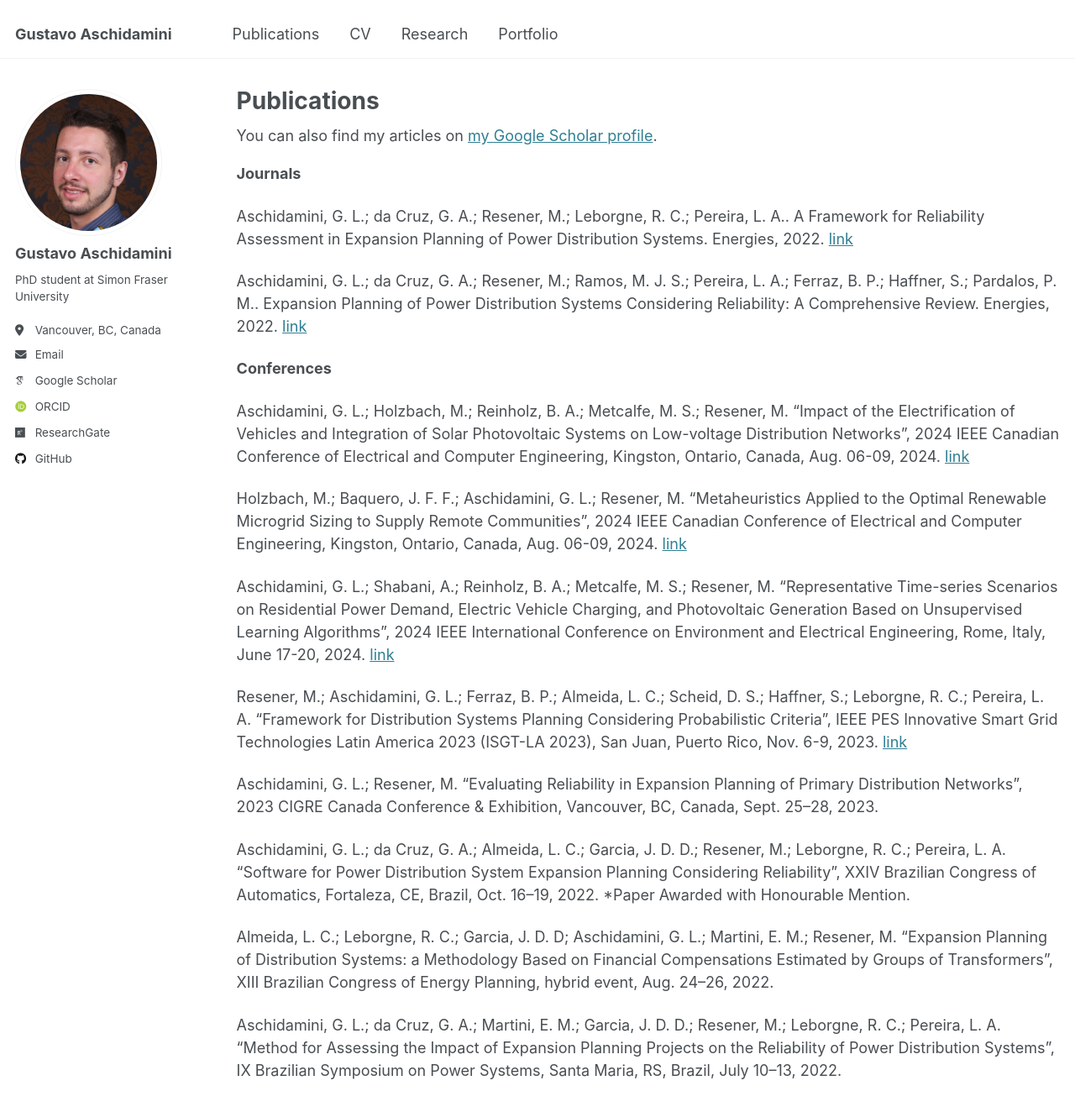
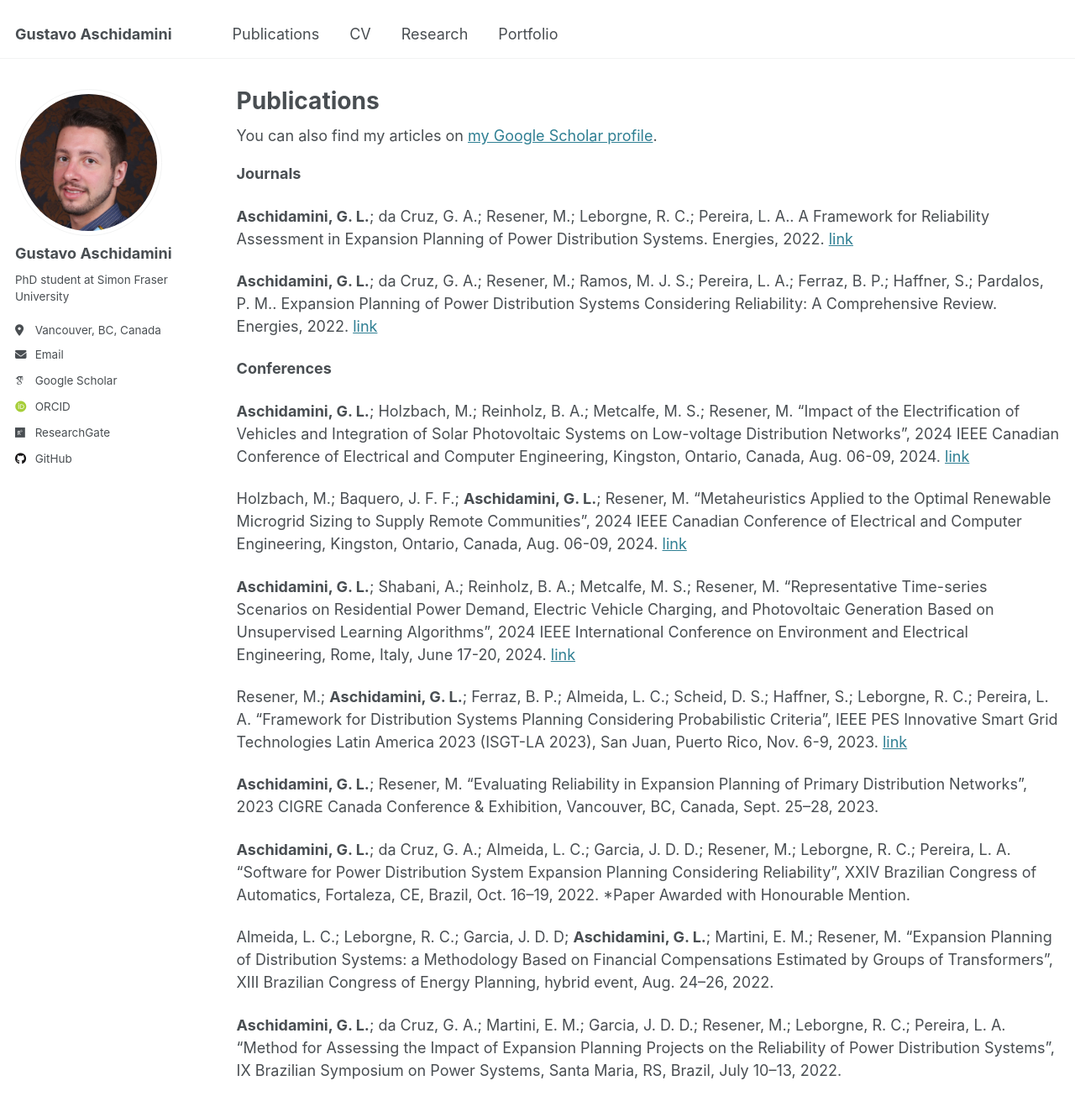
Before and after one commit to gaschidamini/gaschidamini.github.io, a Jekyll site: the page built from _pages/publications.html, in a window 1280 px wide and 1400 px high. Shown: the top 1324 px of the window at 84% size. Built offline with Jekyll 4.4.1, drawn with Linux system fonts in a browser that asks for light colours; some web fonts are replaced.

Commit message:
Update publications.html

```diff
--- a/_pages/publications.html
+++ b/_pages/publications.html
@@ -12,26 +12,26 @@ author_profile: true
 
 <p><strong>Journals</strong></p>
 
-<p>Aschidamini, G. L.; da Cruz, G. A.; Resener, M.; Leborgne, R. C.; Pereira, L. A.. A Framework for Reliability Assessment in Expansion Planning of Power Distribution Systems. Energies, 2022. <a href="https://doi.org/10.3390/en15145073">link</a><p>
+<p><strong>Aschidamini, G. L.</strong>; da Cruz, G. A.; Resener, M.; Leborgne, R. C.; Pereira, L. A.. A Framework for Reliability Assessment in Expansion Planning of Power Distribution Systems. Energies, 2022. <a href="https://doi.org/10.3390/en15145073">link</a><p>
 
-<p>Aschidamini, G. L.; da Cruz, G. A.; Resener, M.; Ramos, M. J. S.; Pereira, L. A.; Ferraz, B. P.; Haffner, S.; Pardalos, P. M.. Expansion Planning of Power Distribution Systems Considering Reliability: A Comprehensive Review. Energies, 2022. <a href="https://doi.org/doi:10.3390/en15062275">link</a><p>
+<p><strong>Aschidamini, G. L.</strong>; da Cruz, G. A.; Resener, M.; Ramos, M. J. S.; Pereira, L. A.; Ferraz, B. P.; Haffner, S.; Pardalos, P. M.. Expansion Planning of Power Distribution Systems Considering Reliability: A Comprehensive Review. Energies, 2022. <a href="https://doi.org/doi:10.3390/en15062275">link</a><p>
 
 
 <p><strong>Conferences</strong></p>
 
-<p>Aschidamini, G. L.; Holzbach, M.; Reinholz, B. A.; Metcalfe, M. S.; Resener, M. “Impact of the Electrification of Vehicles and Integration of Solar Photovoltaic Systems on Low-voltage Distribution Networks”, 2024 IEEE Canadian Conference of Electrical and Computer Engineering, Kingston, Ontario, Canada, Aug. 06-09, 2024. <a href="https://doi.org/10.1109/CCECE59415.2024.10667099">link</a><p>
+<p><strong>Aschidamini, G. L.</strong>; Holzbach, M.; Reinholz, B. A.; Metcalfe, M. S.; Resener, M. “Impact of the Electrification of Vehicles and Integration of Solar Photovoltaic Systems on Low-voltage Distribution Networks”, 2024 IEEE Canadian Conference of Electrical and Computer Engineering, Kingston, Ontario, Canada, Aug. 06-09, 2024. <a href="https://doi.org/10.1109/CCECE59415.2024.10667099">link</a><p>
 
-<p>Holzbach, M.; Baquero, J. F. F.; Aschidamini, G. L.; Resener, M. “Metaheuristics Applied to the Optimal Renewable Microgrid Sizing to Supply Remote Communities”, 2024 IEEE Canadian Conference of Electrical and Computer Engineering, Kingston, Ontario, Canada, Aug. 06-09, 2024. <a href="https://doi.org/10.1109/CCECE59415.2024.10667220">link</a><p>
+<p>Holzbach, M.; Baquero, J. F. F.; <strong>Aschidamini, G. L.</strong>; Resener, M. “Metaheuristics Applied to the Optimal Renewable Microgrid Sizing to Supply Remote Communities”, 2024 IEEE Canadian Conference of Electrical and Computer Engineering, Kingston, Ontario, Canada, Aug. 06-09, 2024. <a href="https://doi.org/10.1109/CCECE59415.2024.10667220">link</a><p>
 
-<p>Aschidamini, G. L.; Shabani, A.; Reinholz, B. A.; Metcalfe, M. S.; Resener, M. “Representative Time-series Scenarios on Residential Power Demand, Electric Vehicle Charging, and Photovoltaic Generation Based on Unsupervised Learning Algorithms”, 2024 IEEE International Conference on Environment and Electrical Engineering, Rome, Italy, June 17-20, 2024. <a href="https://doi.org/10.1109/EEEIC/ICPSEurope61470.2024.10751067">link</a><p>
+<p><strong>Aschidamini, G. L.</strong>; Shabani, A.; Reinholz, B. A.; Metcalfe, M. S.; Resener, M. “Representative Time-series Scenarios on Residential Power Demand, Electric Vehicle Charging, and Photovoltaic Generation Based on Unsupervised Learning Algorithms”, 2024 IEEE International Conference on Environment and Electrical Engineering, Rome, Italy, June 17-20, 2024. <a href="https://doi.org/10.1109/EEEIC/ICPSEurope61470.2024.10751067">link</a><p>
 
-<p>Resener, M.; Aschidamini, G. L.; Ferraz, B. P.; Almeida, L. C.; Scheid, D. S.; Haffner, S.; Leborgne, R. C.; Pereira, L. A. “Framework for Distribution Systems Planning Considering Probabilistic Criteria”, IEEE PES Innovative Smart Grid Technologies Latin America 2023 (ISGT-LA 2023), San Juan, Puerto Rico, Nov. 6-9, 2023.  <a href="https://doi.org/10.1109/ISGT-LA56058.2023.10328288">link</a><p>
+<p>Resener, M.; <strong>Aschidamini, G. L.</strong>; Ferraz, B. P.; Almeida, L. C.; Scheid, D. S.; Haffner, S.; Leborgne, R. C.; Pereira, L. A. “Framework for Distribution Systems Planning Considering Probabilistic Criteria”, IEEE PES Innovative Smart Grid Technologies Latin America 2023 (ISGT-LA 2023), San Juan, Puerto Rico, Nov. 6-9, 2023.  <a href="https://doi.org/10.1109/ISGT-LA56058.2023.10328288">link</a><p>
 
-<p>Aschidamini, G. L.; Resener, M. “Evaluating Reliability in Expansion Planning of Primary Distribution Networks”, 2023 CIGRE Canada Conference & Exhibition, Vancouver, BC, Canada, Sept. 25–28, 2023. <p>
+<p><strong>Aschidamini, G. L.</strong>; Resener, M. “Evaluating Reliability in Expansion Planning of Primary Distribution Networks”, 2023 CIGRE Canada Conference & Exhibition, Vancouver, BC, Canada, Sept. 25–28, 2023. <p>
 
-<p>Aschidamini, G. L.; da Cruz, G. A.; Almeida, L. C.; Garcia, J. D. D.; Resener, M.; Leborgne, R. C.; Pereira, L. A. “Software for Power Distribution System Expansion Planning Considering Reliability”, XXIV Brazilian Congress of Automatics, Fortaleza, CE, Brazil, Oct. 16–19, 2022. *Paper Awarded with Honourable Mention. <p>
+<p><strong>Aschidamini, G. L.</strong>; da Cruz, G. A.; Almeida, L. C.; Garcia, J. D. D.; Resener, M.; Leborgne, R. C.; Pereira, L. A. “Software for Power Distribution System Expansion Planning Considering Reliability”, XXIV Brazilian Congress of Automatics, Fortaleza, CE, Brazil, Oct. 16–19, 2022. *Paper Awarded with Honourable Mention. <p>
 
-<p>Almeida, L. C.; Leborgne, R. C.; Garcia, J. D. D; Aschidamini, G. L.; Martini, E. M.; Resener, M.  “Expansion Planning of Distribution Systems: a Methodology Based on Financial Compensations Estimated by Groups of Transformers”, XIII Brazilian Congress of Energy Planning, hybrid event, Aug. 24–26, 2022. <p>
+<p>Almeida, L. C.; Leborgne, R. C.; Garcia, J. D. D; <strong>Aschidamini, G. L.</strong>; Martini, E. M.; Resener, M.  “Expansion Planning of Distribution Systems: a Methodology Based on Financial Compensations Estimated by Groups of Transformers”, XIII Brazilian Congress of Energy Planning, hybrid event, Aug. 24–26, 2022. <p>
 
 
-<p>Aschidamini, G. L.; da Cruz, G. A.; Martini, E. M.; Garcia, J. D. D.; Resener, M.; Leborgne, R. C.; Pereira, L. A. “Method for Assessing the Impact of Expansion Planning Projects on the Reliability of Power Distribution Systems”, IX Brazilian Symposium on Power Systems, Santa Maria, RS, Brazil, July 10–13, 2022.<p>
+<p><strong>Aschidamini, G. L.</strong>; da Cruz, G. A.; Martini, E. M.; Garcia, J. D. D.; Resener, M.; Leborgne, R. C.; Pereira, L. A. “Method for Assessing the Impact of Expansion Planning Projects on the Reliability of Power Distribution Systems”, IX Brazilian Symposium on Power Systems, Santa Maria, RS, Brazil, July 10–13, 2022.<p>
```
